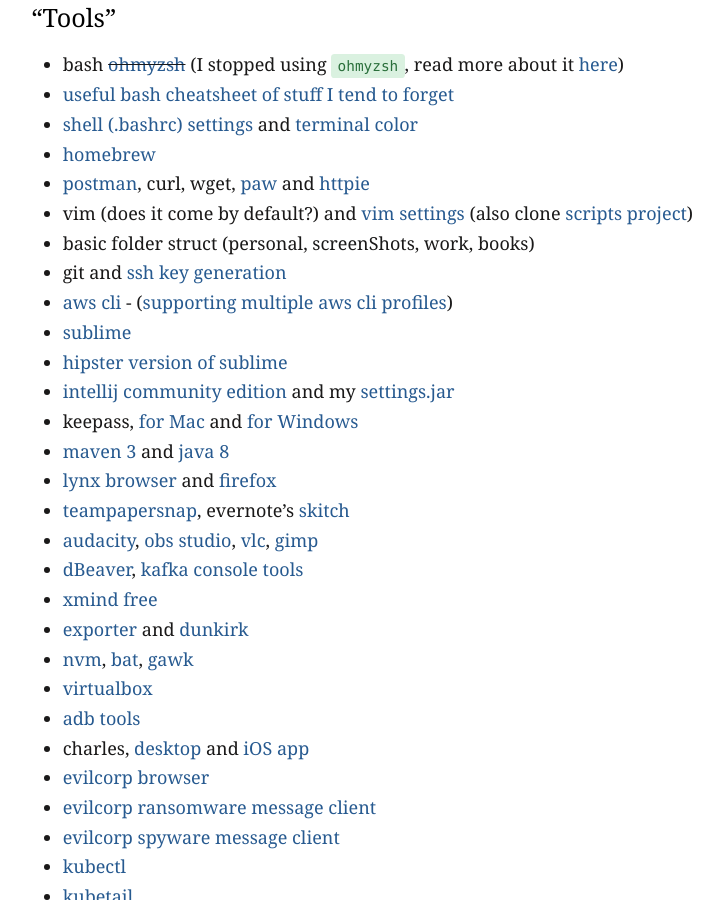
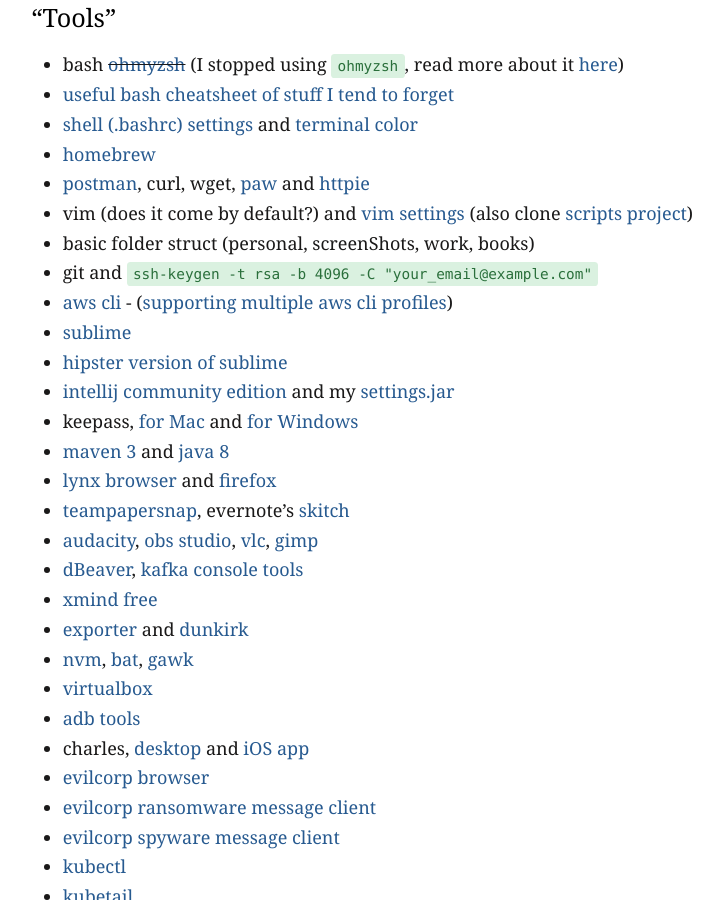
Before and after one commit to filfreire/filfreire.github.io, a Jekyll site: the page built from onboard.md, in a window 1280 px wide and 900 px high, scrolled down 516 px. Shown: the whole window, without its empty margins (202-925 px from the left). Built offline with Jekyll 4.4.1, drawn with Linux system fonts in a browser that asks for light colours.

Commit message:
ssh keygen one less external req

```diff
--- a/onboard.md
+++ b/onboard.md
@@ -19,7 +19,7 @@
 - [postman](https://www.getpostman.com/), curl, wget, [paw](https://paw.cloud/) and [httpie](https://httpie.org/)
 - vim (does it come by default?) and [vim settings](https://github.com/filfreire/scripts/blob/master/.vimrc) (also clone [scripts project](https://github.com/filfreire/scripts))
 - basic folder struct (personal, screenShots, work, books)
-- git and [ssh key generation](https://help.github.com/articles/generating-a-new-ssh-key-and-adding-it-to-the-ssh-agent/)
+- git and `ssh-keygen -t rsa -b 4096 -C "your_email@example.com"`
 - [aws cli](https://aws.amazon.com/cli/) - ([supporting multiple aws cli profiles](https://stackoverflow.com/a/34246053/7468990))
 - [sublime](https://www.sublimetext.com/)
 - [hipster version of sublime](https://code.visualstudio.com/)
```
